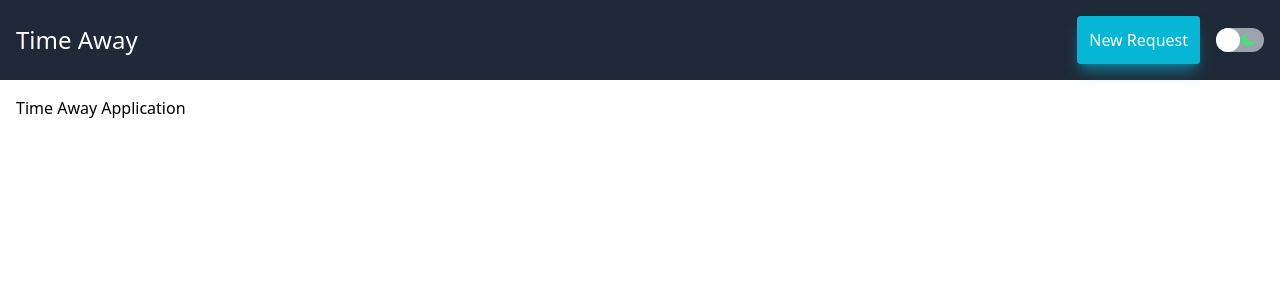
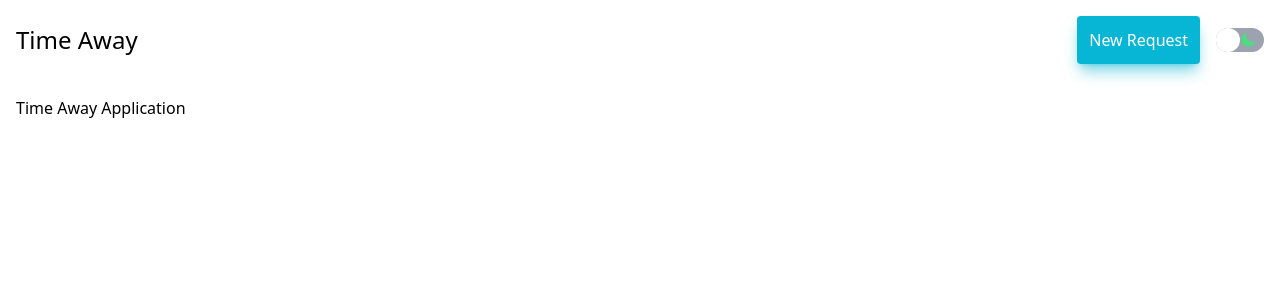
Before and after one commit to yatesj9/timeaway, a React (Vite) app: page / in a window 1280 px wide. Shown: the top 300 px of the page. Built offline with nearby package versions, Linux system fonts and the light colour scheme.

Commit message:
Updated Nav with toggle

```diff
--- a/src/Components/Navigation.tsx
+++ b/src/Components/Navigation.tsx
@@ -32,9 +32,9 @@ const Navigation: React.FC = () => {
   };
 
   return (
-    <header className="bg-gray-800 text-white p-4">
+    <header className="text-white p-4">
       <nav className="flex justify-between items-center">
-        <h1 className="rounded text-2xl">Time Away</h1>
+        <h1 className="rounded text-black dark:text-white text-2xl">Time Away</h1>
         <div className="flex items-center space-x-4">
           <button className="button-cyan">New Request</button>
           <div
```
